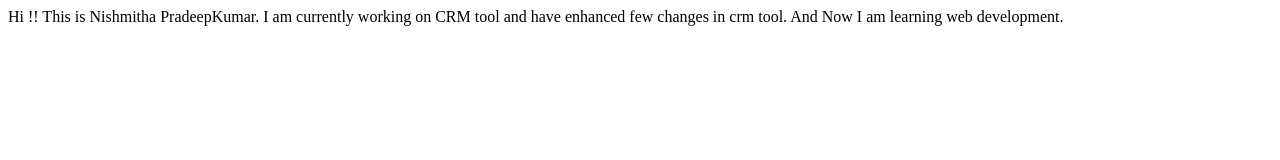
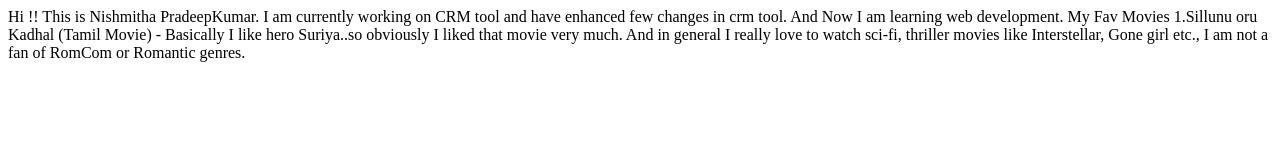
Before and after one commit to NishmithaPradeep/Nishmitha-New-Portfolio, a plain HTML site: page index.html in a window 1280 px wide. Drawn offline with Linux system fonts and the light colour scheme.

Commit message:
updated - MovieDetails

```diff
--- a/index.html
+++ b/index.html
@@ -11,5 +11,11 @@
 
     I am currently working on CRM tool and have enhanced few changes in crm tool.
     And Now I am learning web development.
+
+    My Fav Movies
+
+    1.Sillunu oru Kadhal (Tamil Movie) - Basically I like hero Suriya..so obviously I liked that movie very much.
+    And in general I really love to watch sci-fi, thriller movies like Interstellar, Gone girl etc.,
+    I am not a fan of RomCom or Romantic genres.
 </body>
 </html>
```
